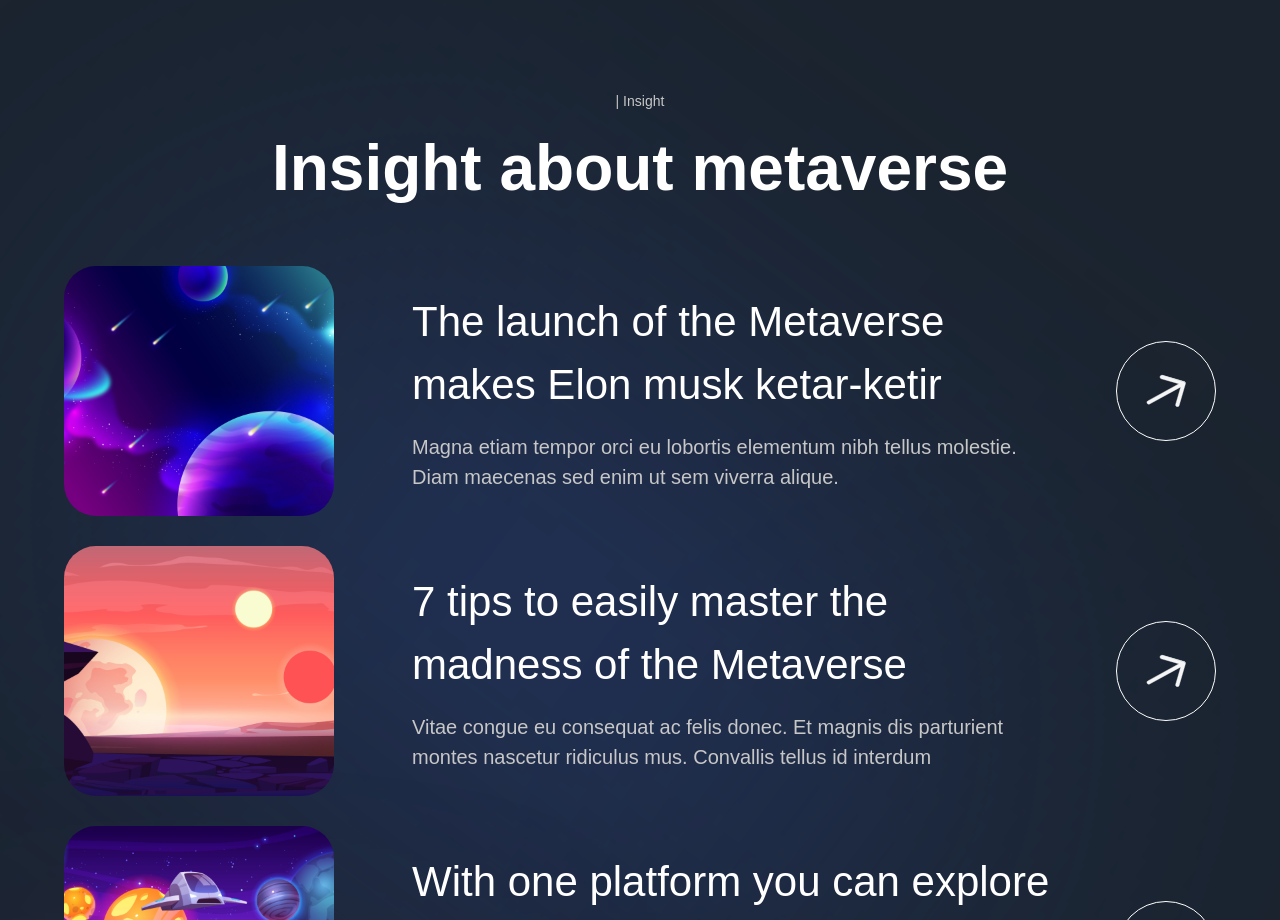
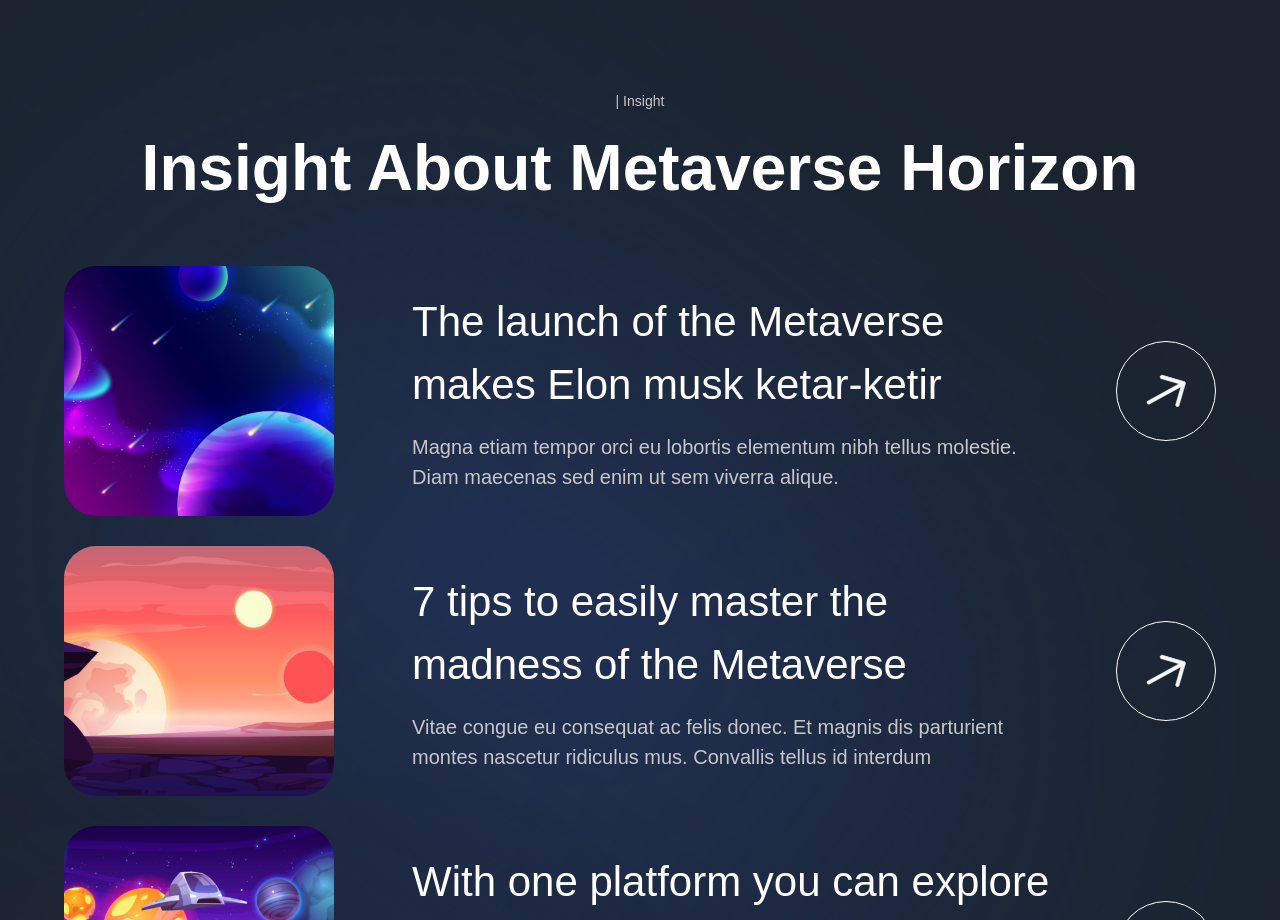
Before and after one commit to shoaib-eth/MetaverseHorizon, a Next.js app: page / in a window 1280 px wide. Shown: the part 5240-6160 px from the top of the page. Built offline with nearby package versions, Linux system fonts and the light colour scheme; a web font is replaced by a local one.

Commit message:
Update Insights.jsx

```diff
--- a/sections/Insights.jsx
+++ b/sections/Insights.jsx
@@ -17,7 +17,7 @@
       className={`${styles.innerWidth} mx-auto flex flex-col`}
     >
       <TypingText title="| Insight" textStyles="text-center" />
-      <TitleText title={<>Insight about metaverse</>} textStyles="text-center" />
+      <TitleText title={<>Insight About Metaverse Horizon</>} textStyles="text-center" />
       <div className="mt-[50px] flex flex-col gap-[30px]">
         {insights.map((item, index) => (
           <InsightCard key={`insight-${index}`} {...item} index={index + 1} />
```
